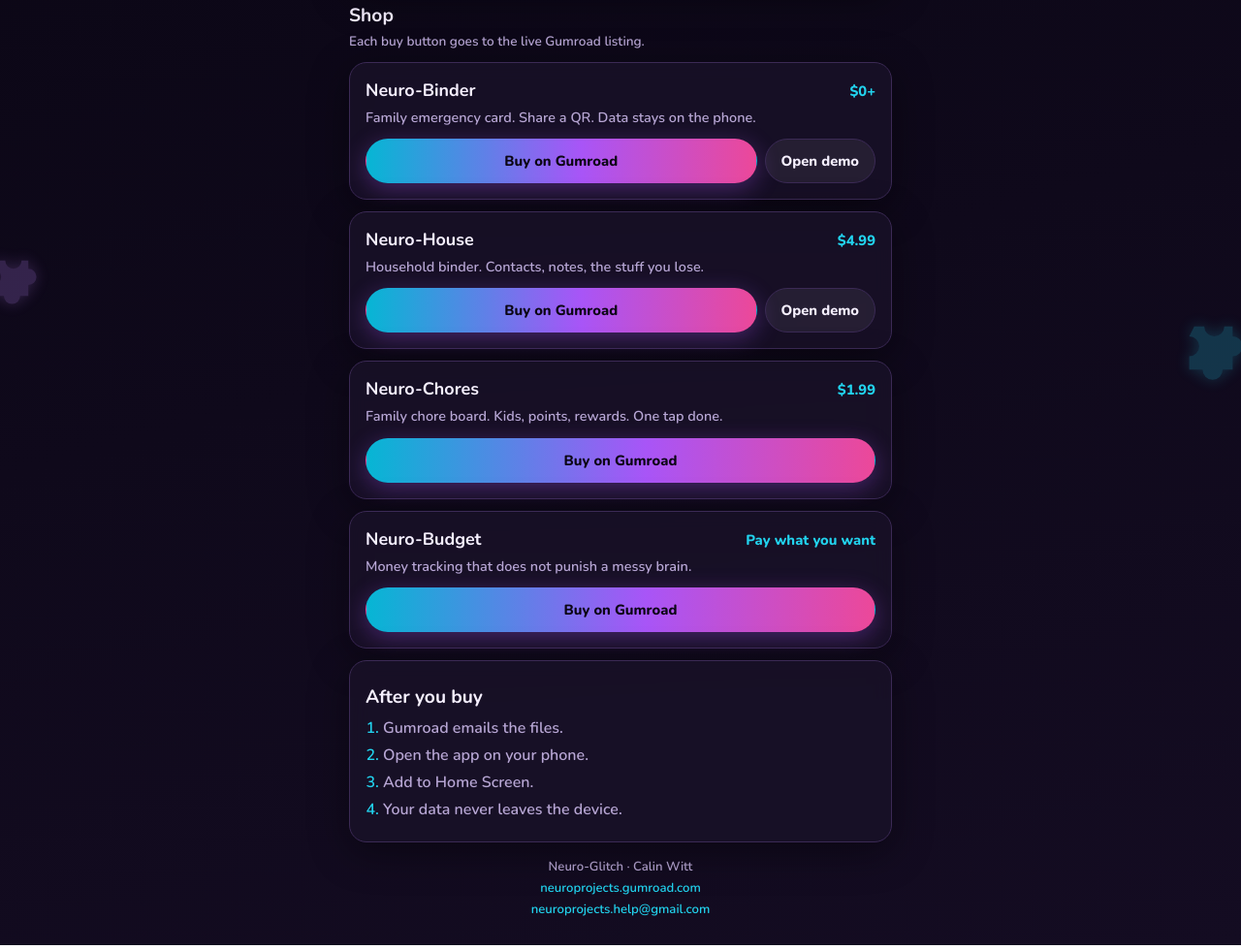
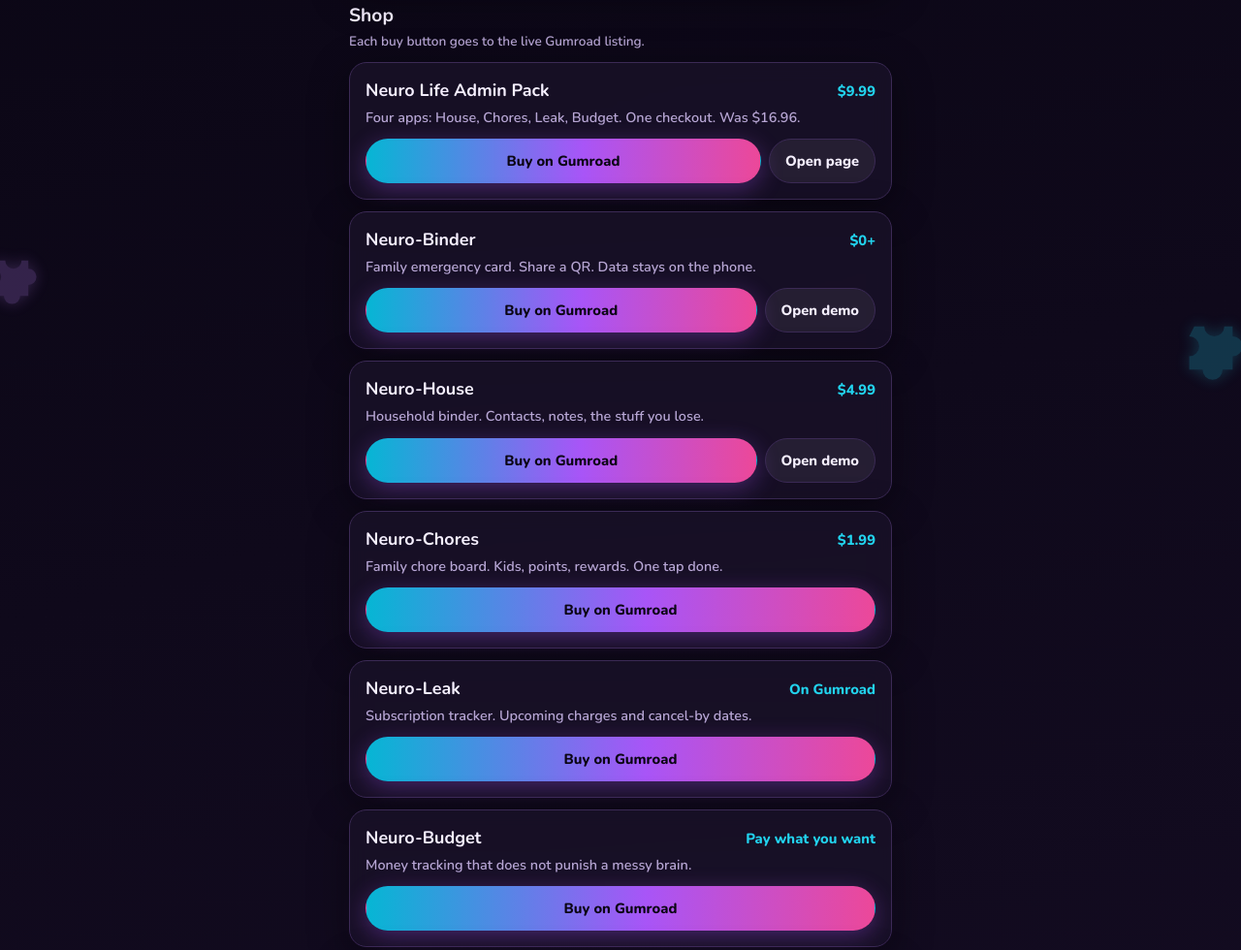
Before and after one commit to cwitt1719-lgtm/neuro-glitch, a plain HTML site: page index.html in a window 1280 px wide. Shown: the part 334-1314 px from the top of the page at 97% size. Drawn offline with nearby package versions, Linux system fonts and the light colour scheme.

Commit message:
Add Neuro Life Admin Pack to shop

```diff
--- a/index.html
+++ b/index.html
@@ -45,6 +45,14 @@
       <h2 class="sec">Shop</h2>
       <p class="hint">Each buy button goes to the live Gumroad listing.</p>
       <article class="product">
+        <div class="product-head"><h3>Neuro Life Admin Pack</h3><span class="price">$9.99</span></div>
+        <p>Four apps: House, Chores, Leak, Budget. One checkout. Was $16.96.</p>
+        <div class="toolbar">
+          <a class="btn btn-qr" href="https://neuroprojects.gumroad.com">Buy on Gumroad</a>
+          <a class="btn btn-ghost" href="https://raw.githack.com/cwitt1719-lgtm/neuro-life-admin-pack/main/index.html">Open page</a>
+        </div>
+      </article>
+      <article class="product">
         <div class="product-head"><h3>Neuro-Binder</h3><span class="price">$0+</span></div>
         <p>Family emergency card. Share a QR. Data stays on the phone.</p>
         <div class="toolbar">
@@ -68,10 +76,17 @@
         </div>
       </article>
       <article class="product">
+        <div class="product-head"><h3>Neuro-Leak</h3><span class="price">On Gumroad</span></div>
+        <p>Subscription tracker. Upcoming charges and cancel-by dates.</p>
+        <div class="toolbar">
+          <a class="btn btn-qr" href="https://neuroprojects.gumroad.com/l/Neuro-Leak">Buy on Gumroad</a>
+        </div>
+      </article>
+      <article class="product">
         <div class="product-head"><h3>Neuro-Budget</h3><span class="price">Pay what you want</span></div>
         <p>Money tracking that does not punish a messy brain.</p>
         <div class="toolbar">
-          <a class="btn btn-qr" href="https://wittcraft0.gumroad.com/l/Neuro-Budget">Buy on Gumroad</a>
+          <a class="btn btn-qr" href="https://neuroprojects.gumroad.com">Buy on Gumroad</a>
         </div>
       </article>
     </section>
```
